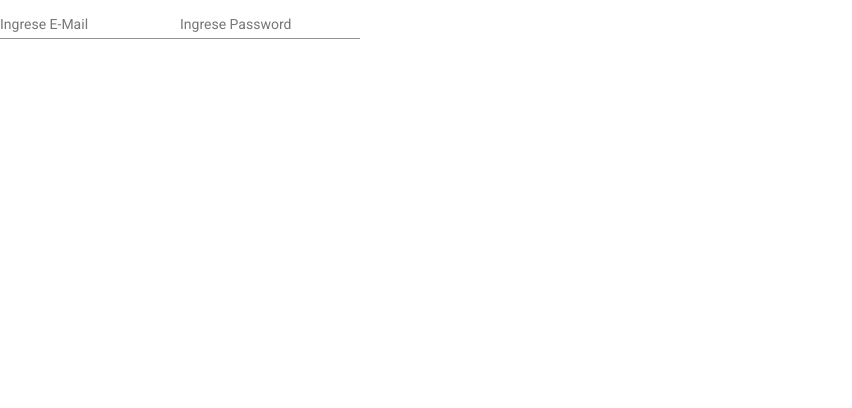
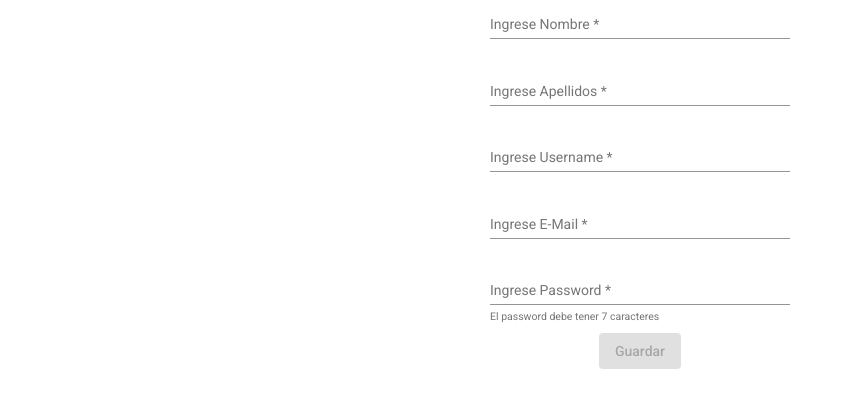
Before and after one commit to enriquegarcia96/App-Libro, an Angular app in the folder FrontendLibro/mi-web-app/: page /registrar in a window 1280 px wide. Shown: the top 408 px of the page, without its empty margins (0-852 px from the left). Built offline with nearby package versions, Linux system fonts and the light colour scheme.

Commit message:
feat: 🎸 formulario de registros con material design

```diff
--- a/FrontendLibro/mi-web-app/src/app/seguridad/registrar/registrar.component.css
+++ b/FrontendLibro/mi-web-app/src/app/seguridad/registrar/registrar.component.css
@@ -0,0 +1,3 @@
+mat-form-field {
+  width: 300px;
+}
--- a/FrontendLibro/mi-web-app/src/app/seguridad/registrar/registrar.component.html
+++ b/FrontendLibro/mi-web-app/src/app/seguridad/registrar/registrar.component.html
@@ -1,14 +1,85 @@
 <section>
-  <form>
+  <form
+    fxLayout="column"
+    fxLayoutAlign="center center"
+    #f="ngForm"
+    (ngSubmit)="registrarUsuario(f)"
+    fxLayoutGap="10px"
+  >
     <mat-form-field>
-      <mat-label>Ingrese E-Mail</mat-label>
-      <input type="email" matInput placeholder="Enrique@gmail.com">
+      <mat-label>Ingrese Nombre</mat-label>
+      <input
+        type="text"
+        ngModel
+        name="nombre"
+        required
+        placeholder="Ingrese nombre"
+        matInput
+      />
+      <mat-error>Debe ingresar un nombre</mat-error>
     </mat-form-field>
 
     <mat-form-field>
-      <mat-label>Ingrese Password</mat-label>
-      <input type="password" matInput placeholder="Ingrese pasword">
+      <mat-label>Ingrese Apellidos</mat-label>
+      <input
+        type="text"
+        ngModel
+        name="apellidos"
+        required
+        placeholder="Ingrese apellidos"
+        matInput
+      />
+      <mat-error>Debe ingresar los apellidos</mat-error>
     </mat-form-field>
 
+    <mat-form-field>
+      <mat-label>Ingrese Username</mat-label>
+      <input
+        type="text"
+        ngModel
+        name="username"
+        required
+        placeholder="enrique"
+        matInput
+      />
+      <mat-error>Debe ingresar un username</mat-error>
+    </mat-form-field>
+
+    <mat-form-field>
+      <mat-label>Ingrese E-Mail</mat-label>
+      <input
+        type="email"
+        matInput
+        placeholder="Enrique@gmail.com"
+        ngModel
+        name="email"
+        email
+        required
+        #emailInput="ngModel"
+      />
+      <mat-error *ngIf="emailInput.hasError('required')"
+        >EL email no puede estar en blanco</mat-error
+      >
+      <mat-error *ngIf="!emailInput.hasError('required')"
+        >El email es invalido</mat-error
+      >
+    </mat-form-field>
+
+    <mat-form-field hintLabel="El password debe tener 7 caracteres">
+      <mat-label>Ingrese Password</mat-label>
+      <input
+        type="password"
+        matInput
+        placeholder="Ingrese pasword"
+        ngModel
+        name="password"
+        required
+        minlength="7"
+        #passwordInput="ngModel"
+      />
+      <mat-error>El password debe tener mas de 7 caracteres</mat-error>
+  </mat-form-field>
+
+  <button mat-raised-button color="primary" type="submit" [disabled]="f.invalid" >Guardar</button>
   </form>
 </section>
--- a/FrontendLibro/mi-web-app/src/app/seguridad/registrar/registrar.component.ts
+++ b/FrontendLibro/mi-web-app/src/app/seguridad/registrar/registrar.component.ts
@@ -1,10 +1,12 @@
 import { Component, OnInit } from '@angular/core';
+import { NgForm } from '@angular/forms';
 
 @Component({
   selector: 'app-registrar',
   templateUrl: './registrar.component.html',
   styleUrls: ['./registrar.component.css']
 })
+
 export class RegistrarComponent implements OnInit {
 
   constructor() { }
@@ -12,4 +14,9 @@
   ngOnInit(): void {
   }
 
+  // tslint:disable-next-line: typedef
+  registrarUsuario(form: NgForm){
+    console.log(form);
+  }
+
 }
```
